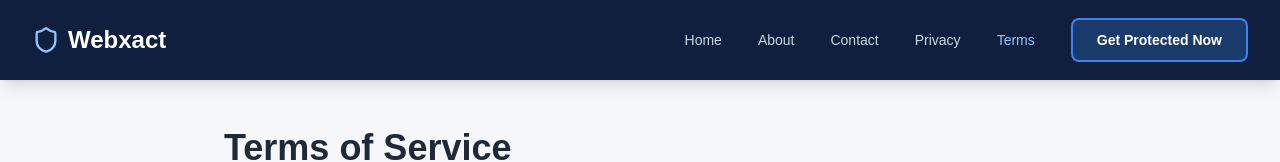
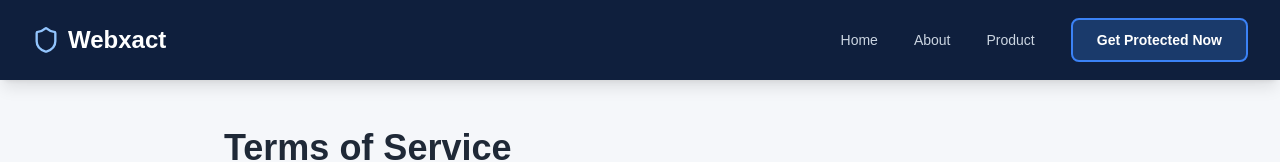
Before and after one commit to Textingman/bume-webxact, a Next.js app: page /terms in a window 1280 px wide. Shown: the top 162 px of the page. Built offline with nearby package versions, Linux system fonts and the light colour scheme.

Commit message:
nav: remove Contact/Privacy/Terms, add Product link

```diff
--- a/app/components/Navbar.tsx
+++ b/app/components/Navbar.tsx
@@ -2,11 +2,18 @@
 
 import Link from 'next/link';
 import { usePathname } from 'next/navigation';
-import { Shield } from 'lucide-react';
+import { useState } from 'react';
+import { Shield, Menu, X } from 'lucide-react';
 
 export default function Navbar() {
   const pathname = usePathname();
-  const isActive = (href: string) => pathname === href;
+  const [mobileOpen, setMobileOpen] = useState(false);
+
+  const navLinks = [
+    { href: '/', label: 'Home' },
+    { href: '/about', label: 'About' },
+    { href: '/product', label: 'Product' },
+  ];
 
   return (
     <nav className="sticky top-0 z-50 shadow-lg" style={{ backgroundColor: '#0F1F3D' }}>
@@ -17,16 +24,37 @@ export default function Navbar() {
             <span className="text-2xl font-extrabold text-white">Webxact</span>
           </Link>
           <div className="hidden md:flex items-center space-x-1">
-            {([['/', 'Home'], ['/about', 'About'], ['/contact', 'Contact'], ['/privacy', 'Privacy'], ['/terms', 'Terms']] as [string, string][]).map(([href, label]) => (
-              <Link key={href} href={href} className="px-4 py-2 rounded-md text-sm font-medium transition-colors" style={{ color: isActive(href) ? '#93C5FD' : '#CBD5E1' }}>
+            {navLinks.map(({ href, label }) => (
+              <Link key={href} href={href} className="px-4 py-2 rounded-md text-sm font-medium transition-colors"
+                style={{ color: pathname === href ? '#93C5FD' : '#CBD5E1' }}>
                 {label}
               </Link>
             ))}
-            <Link href="/signup" className="ml-4 px-6 py-2.5 rounded-lg text-sm font-bold transition-opacity hover:opacity-90" style={{ backgroundColor: '#1A3A6B', color: '#FFFFFF', border: '2px solid #3B82F6' }}>
+            <Link href="/signup" className="ml-4 px-6 py-2.5 rounded-lg text-sm font-bold transition-opacity hover:opacity-90"
+              style={{ backgroundColor: '#1A3A6B', color: '#FFFFFF', border: '2px solid #3B82F6' }}>
               Get Protected Now
             </Link>
           </div>
+          <button className="md:hidden p-2 rounded-lg text-white" onClick={() => setMobileOpen(!mobileOpen)}>
+            {mobileOpen ? <X className="w-6 h-6" /> : <Menu className="w-6 h-6" />}
+          </button>
         </div>
+        {mobileOpen && (
+          <div className="md:hidden pb-4 border-t border-white/10">
+            <div className="pt-4 space-y-1">
+              {navLinks.map(({ href, label }) => (
+                <Link key={href} href={href} className="block px-4 py-3 rounded-lg text-sm font-medium"
+                  style={{ color: pathname === href ? '#93C5FD' : '#CBD5E1' }} onClick={() => setMobileOpen(false)}>
+                  {label}
+                </Link>
+              ))}
+              <Link href="/signup" className="block mt-3 px-4 py-3 rounded-lg text-sm font-bold text-white text-center"
+                style={{ backgroundColor: '#1A3A6B', border: '2px solid #3B82F6' }} onClick={() => setMobileOpen(false)}>
+                Get Protected Now
+              </Link>
+            </div>
+          </div>
+        )}
       </div>
     </nav>
   );
```
